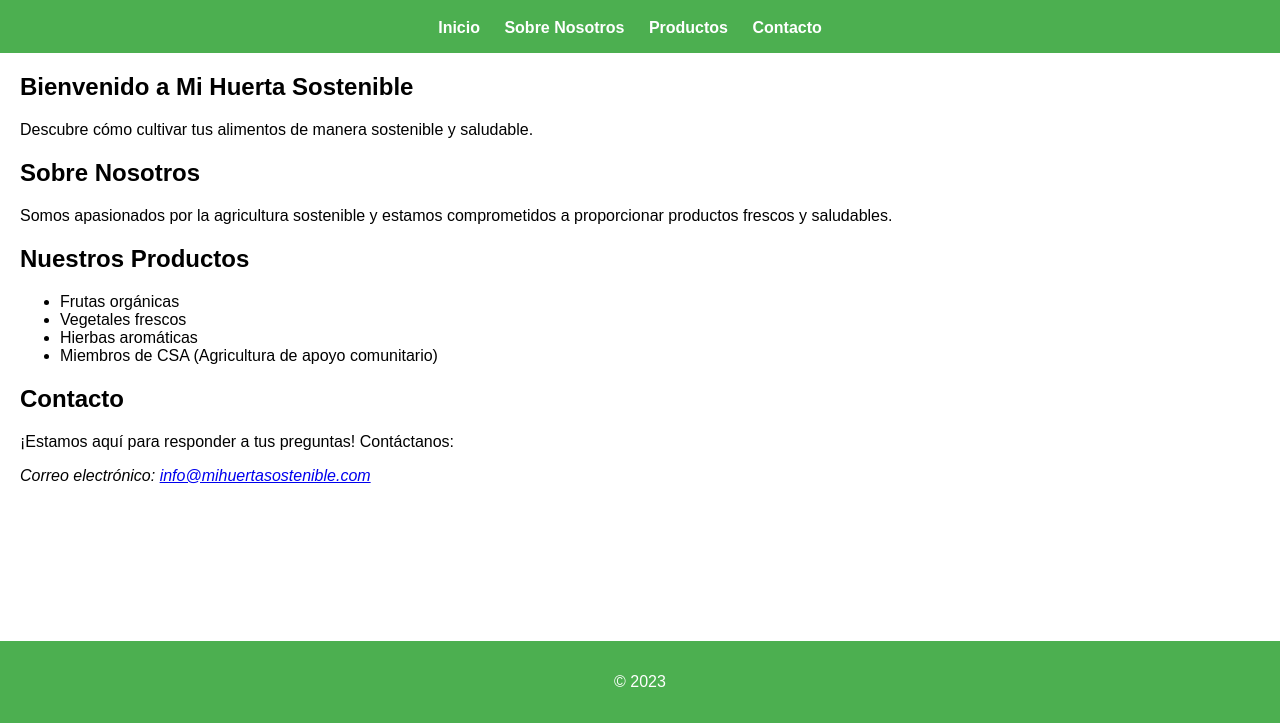
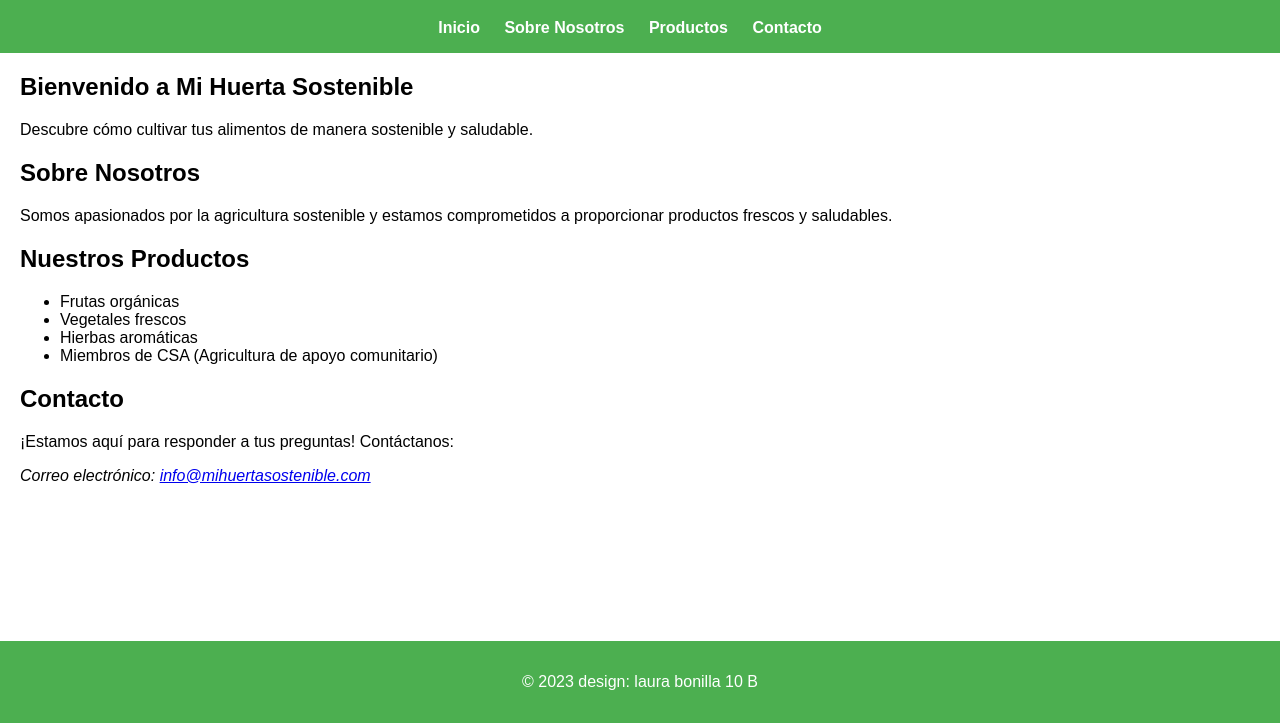
Before and after one commit to Laurasofiavianchabonilla/Bolilo, a plain HTML site: page index.html in a window 1280 px wide. Shown: the part 77-800 px from the top of the page. Drawn offline with Linux system fonts and the light colour scheme.

Commit message:
Update index.html

```diff
--- a/index.html
+++ b/index.html
@@ -48,7 +48,7 @@
     </section>
 
     <footer>
-        <p>&copy; 2023
+        <p>&copy; 2023 design: laura bonilla 10 B
     </footer>
 </body>
 </html>
```
